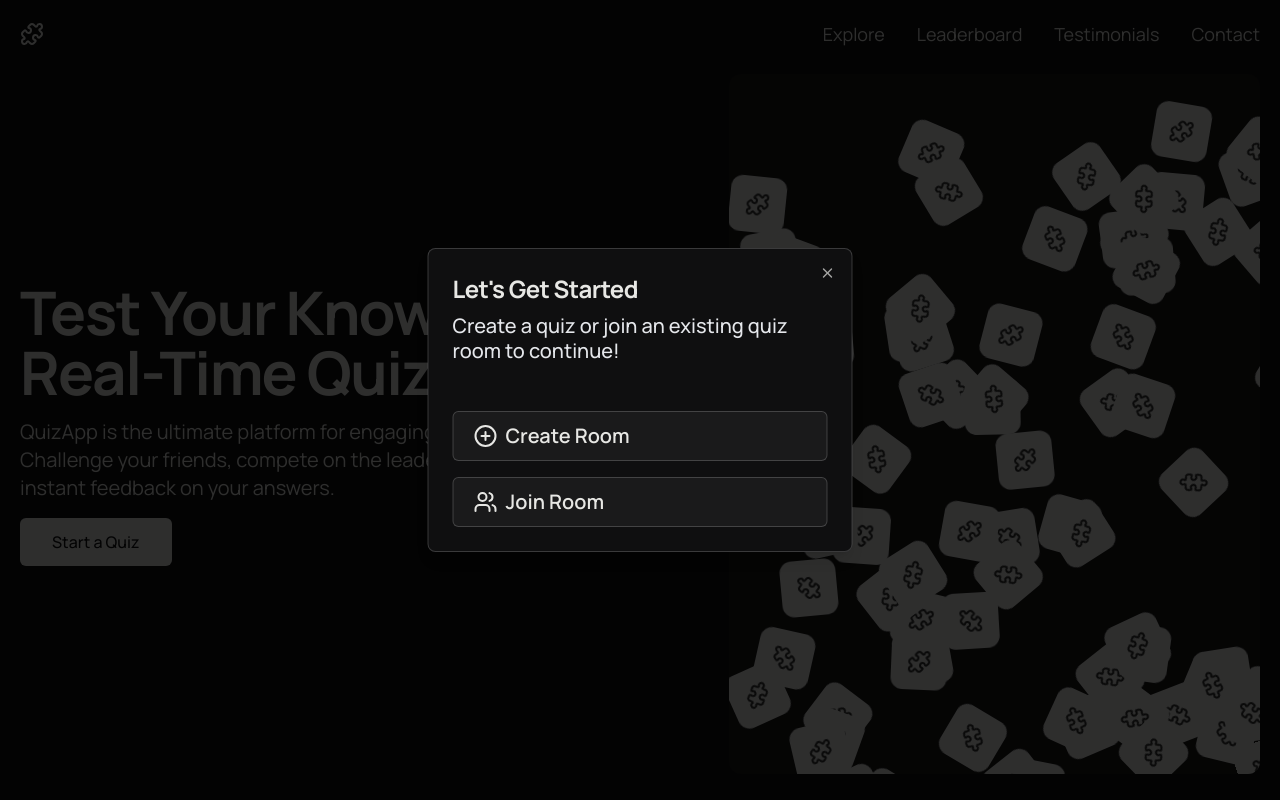
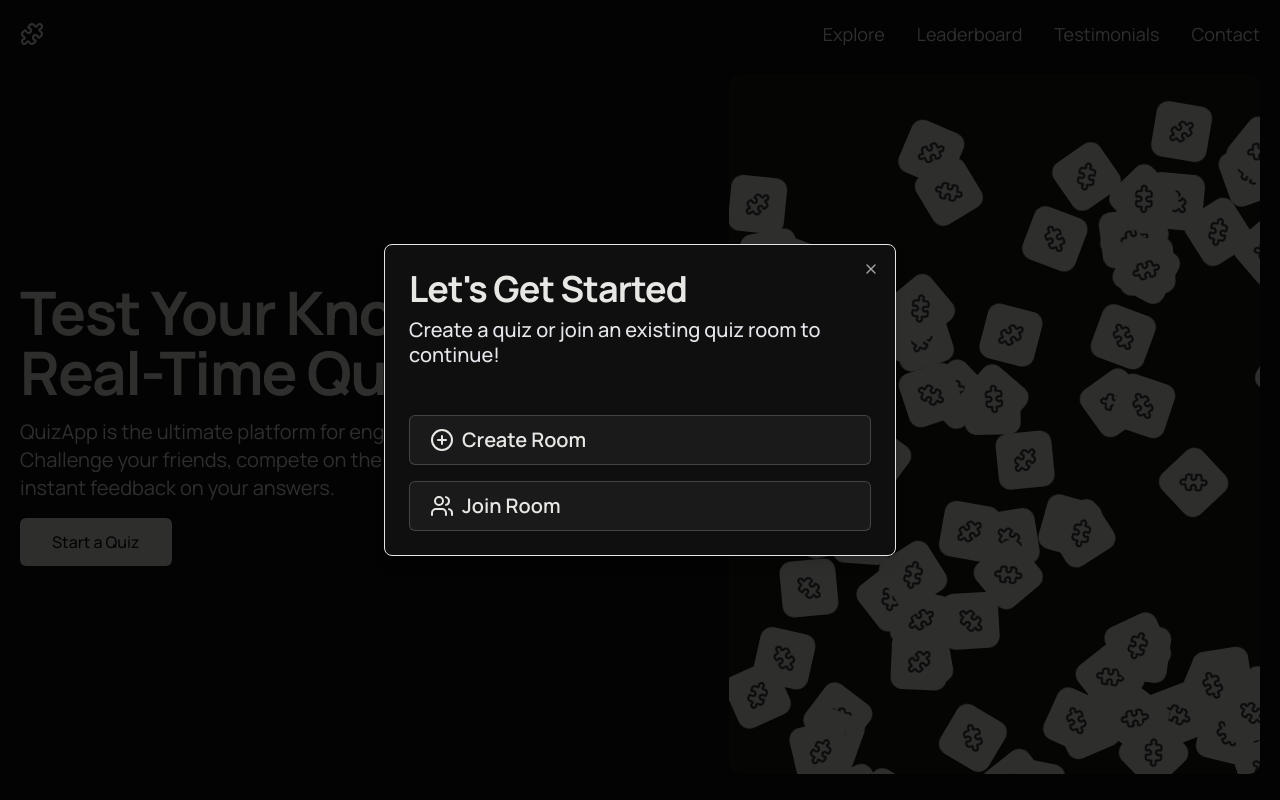
Before and after one commit to SwetanshuSingh/quiz-app, a Next.js app: page / in a window 1280 px wide. Both pictures are taken after a click on the button "Start a Quiz". Shown: the top 800 px of the page. Built offline with nearby package versions, Linux system fonts and the light colour scheme.

Commit message:
[feat]: add multiple dialog views

```diff
--- a/src/components/StartQuizDialog.tsx
+++ b/src/components/StartQuizDialog.tsx
@@ -1,15 +1,15 @@
 "use client";
-import { Button } from "@/components/ui/button";
-import {
-  Dialog,
-  DialogContent,
-  DialogHeader,
-  DialogTitle,
-  DialogTrigger,
-} from "@/components/ui/dialog";
-import { PlusCircle, Users } from "lucide-react";
+import { Dialog, DialogContent, DialogTrigger } from "@/components/ui/dialog";
+import { useState } from "react";
+import HomeDialogView from "./dialog-views/HomeDialogView";
+import CreateDialogView from "./dialog-views/CreateDialogView";
+import JoinDialogView from "./dialog-views/JoinDialogView";
+
+export type DialogViewState = "HOME" | "CREATE" | "JOIN";
 
 const StartQuizDialog = () => {
+  const [dialogView, setDialogView] = useState<DialogViewState>("HOME");
+
   return (
     <Dialog>
       <DialogTrigger asChild>
@@ -17,33 +17,14 @@ const StartQuizDialog = () => {
           Start a Quiz
         </button>
       </DialogTrigger>
-      <DialogContent className="sm:max-w-[425px] bg-[#0F0F10] text-[#E7E7E4] border-[#E7E7E4] border-opacity-20">
-        <DialogHeader className="space-y-2">
-          <DialogTitle className="text-2xl font-bold text-[#E7E7E4]">
-            Let's Get Started
-          </DialogTitle>
-          <p className="text-xl leading-tight font-medium text-gray-200">
-            Create a quiz or join an existing quiz room to continue!
-          </p>
-        </DialogHeader>
+      <DialogContent className="bg-[#0F0F10] text-[#E7E7E4]">
+        {dialogView === "HOME" ? (
+          <HomeDialogView setDialogView={setDialogView} />
+        ) : null}
 
-        <div className="flex flex-col gap-4 mt-8">
-          <Button
-            className="px-5 py-6 flex items-center justify-start gap-2 bg-[#1A1A1B] hover:bg-[#2A2A2B] text-[#E7E7E4] border border-[#E7E7E4] border-opacity-20"
-            onClick={() => console.log("Create Room clicked")}
-          >
-            <PlusCircle className="h-6 w-6" />
-            <span className="text-xl font-semibold">Create Room</span>
-          </Button>
+        {dialogView === "CREATE" ? <CreateDialogView /> : null}
 
-          <Button
-            className="px-5 py-6 flex items-center justify-start gap-2 bg-[#1A1A1B] hover:bg-[#2A2A2B] text-[#E7E7E4] border border-[#E7E7E4] border-opacity-20"
-            onClick={() => console.log("Create Room clicked")}
-          >
-            <Users className="h-6 w-6" />
-            <span className="text-xl font-semibold">Join Room</span>
-          </Button>
-        </div>
+        {dialogView === "JOIN" ? <JoinDialogView /> : null}
       </DialogContent>
     </Dialog>
   );
--- /dev/null
+++ b/src/components/dialog-views/CreateDialogView.tsx
@@ -0,0 +1,7 @@
+"use client";
+
+const CreateDialogView = () => {
+  return <div>Hello</div>;
+};
+
+export default CreateDialogView;
--- /dev/null
+++ b/src/components/dialog-views/HomeDialogView.tsx
@@ -0,0 +1,48 @@
+"use client";
+import {
+  DialogContent,
+  DialogHeader,
+  DialogTitle,
+} from "@/components/ui/dialog";
+import { Button } from "../ui/button";
+import { PlusCircle, Users } from "lucide-react";
+import { DialogViewState } from "../StartQuizDialog";
+
+type HomeDialogViewProps = {
+  setDialogView: React.Dispatch<React.SetStateAction<DialogViewState>>;
+};
+
+const HomeDialogView = ({ setDialogView }: HomeDialogViewProps) => {
+  return (
+    <>
+      <DialogHeader className="space-y-2">
+        <DialogTitle className="text-4xl font-bold text-[#E7E7E4]">
+          Let's Get Started
+        </DialogTitle>
+        <p className="text-xl leading-tight font-medium text-gray-200">
+          Create a quiz or join an existing quiz room to continue!
+        </p>
+      </DialogHeader>
+
+      <div className="flex flex-col gap-4 mt-8">
+        <Button
+          className="px-5 py-6 flex items-center justify-start gap-2 bg-[#1A1A1B] hover:bg-[#2A2A2B] text-[#E7E7E4] border border-[#E7E7E4] border-opacity-20"
+          onClick={() => setDialogView("CREATE")}
+        >
+          <PlusCircle className="h-6 w-6" />
+          <span className="text-xl font-semibold">Create Room</span>
+        </Button>
+
+        <Button
+          className="px-5 py-6 flex items-center justify-start gap-2 bg-[#1A1A1B] hover:bg-[#2A2A2B] text-[#E7E7E4] border border-[#E7E7E4] border-opacity-20"
+          onClick={() => setDialogView("JOIN")}
+        >
+          <Users className="h-6 w-6" />
+          <span className="text-xl font-semibold">Join Room</span>
+        </Button>
+      </div>
+    </>
+  );
+};
+
+export default HomeDialogView;
--- /dev/null
+++ b/src/components/dialog-views/JoinDialogView.tsx
@@ -0,0 +1,12 @@
+"use client"
+import { DialogContent } from "../ui/dialog";
+
+const JoinDialogView = () => {
+  return (
+    <DialogContent className="sm:max-w-[425px] bg-[#0F0F10] text-[#E7E7E4] border-[#E7E7E4] border-opacity-20">
+      <div>Hello</div>
+    </DialogContent>
+  );
+};
+
+export default JoinDialogView;
```
